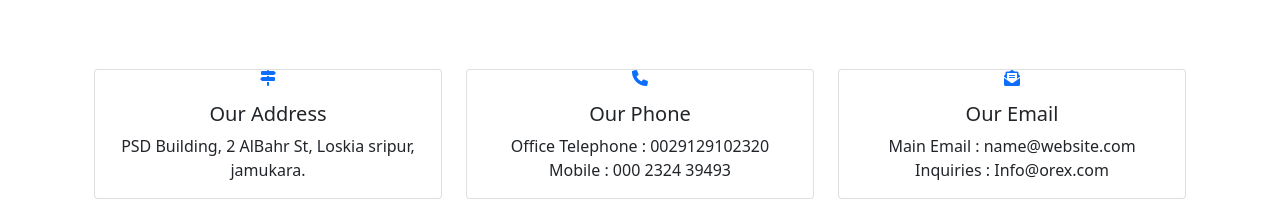
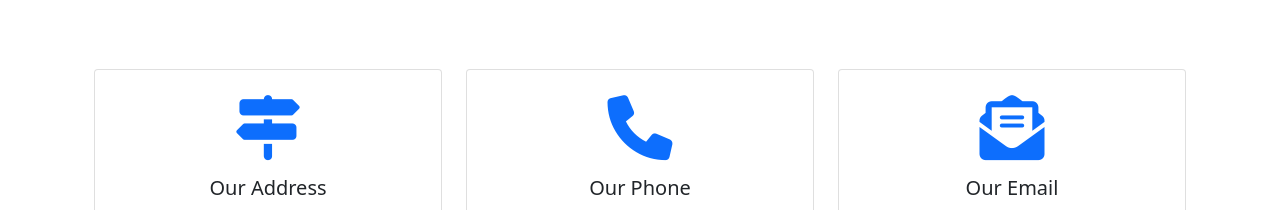
Before and after one commit to marufmarzuq/alpha-medi, a React (Create React App) app: page /contact in a window 1280 px wide. Shown: the part 275-485 px from the top of the page. Built offline with nearby package versions, Linux system fonts and the light colour scheme.

Commit message:
Contact updated

```diff
--- a/src/Pages/Contact/Contact.css
+++ b/src/Pages/Contact/Contact.css
@@ -2,6 +2,6 @@
      padding: 25px;
      text-align: center;
  }
- .contact .card i {
-     font-size: 60px;
- }
+.contact i {
+    font-size: 65px;
+}
--- a/src/Pages/Contact/Contact.js
+++ b/src/Pages/Contact/Contact.js
@@ -1,6 +1,7 @@
 import React from 'react';
 import Footer from '../../Shared/Footer/Footer';
 import Header from '../../Shared/Header/Header';
+import './Contact.css'
 
 const Contact = () => {
      return (
```
